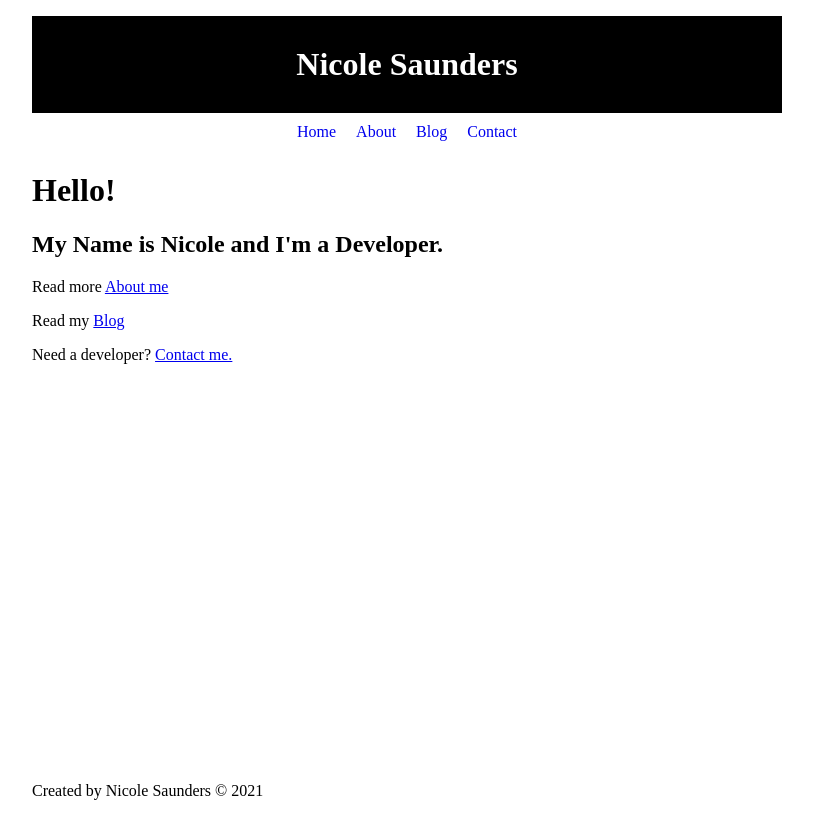
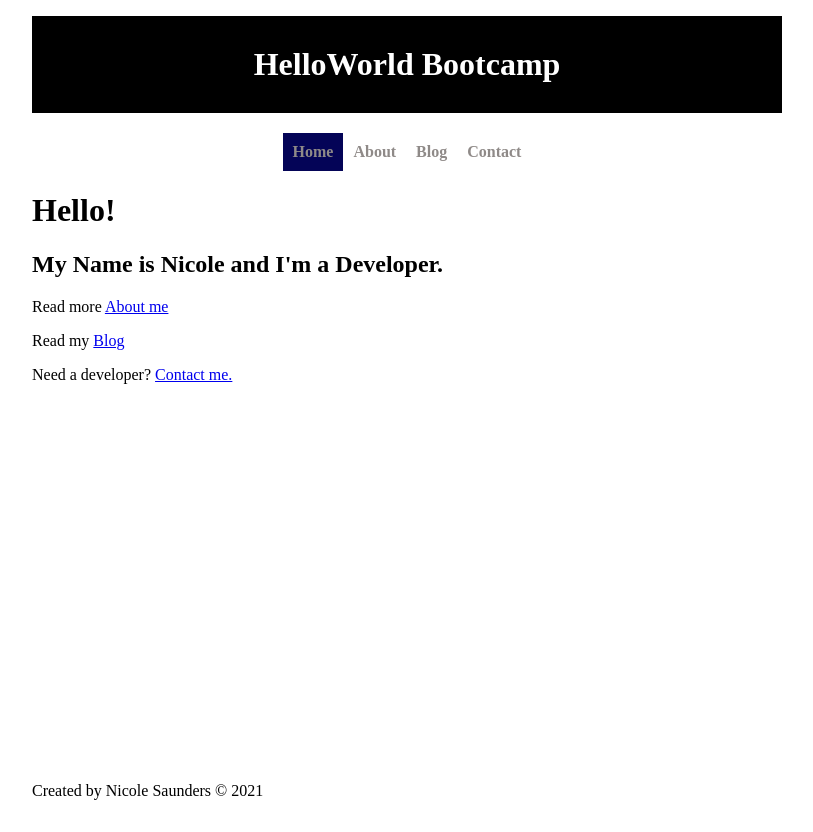
Before and after one commit to nicostar26/gatsby_helloworld, a Gatsby site: page / in a window 1280 px wide. Shown: the whole page, without its empty margins (233-1046 px from the left). Built offline with nearby package versions, Linux system fonts and the light colour scheme; Gatsby itself is replaced by a stand-in of ours.

Commit message:
learned graphql

```diff
--- a/gatsby-config.js
+++ b/gatsby-config.js
@@ -1,12 +1,11 @@
-/**
- * Configure your Gatsby site with this file.
- *
- * See: https://www.gatsbyjs.com/docs/gatsby-config/
- */
+module.exports = {
 
-module.exports = {
-  /* Your site config here */
+  siteMetadata: {
+    title:'HelloWorld Bootcamp',
+    author:'Nicole Saunders',
+  },
+
   plugins: [
-    'gatsby-plugin-sass'
+    'gatsby-plugin-sass',
   ],
 }
--- a/src/components/footer.js
+++ b/src/components/footer.js
@@ -1,9 +1,23 @@
 import React from 'react'
+import { Link, graphql, useStaticQuery } from 'gatsby'
 
 const Footer = () => {
+
+    const data = useStaticQuery(graphql`
+    query{
+        site {
+            siteMetadata{
+          author
+        }
+
+      }
+
+    }
+`)
+
     return(
         <footer>
-            <p>Created by Nicole Saunders © 2021</p>
+            <p>Created by {data.site.siteMetadata.author} © 2021</p>
         </footer>
     )
 }
--- a/src/components/header.js
+++ b/src/components/header.js
@@ -1,22 +1,32 @@
 import React from 'react'
-import { Link } from 'gatsby'
+import { Link, graphql, useStaticQuery } from 'gatsby'
 import "../styles/header.css"
 
 
 const Header = () => {
+const data = useStaticQuery(graphql`
+    query {
+        site {
+            siteMetadata{
+                title
+            }
+        }
+    }
+`)
+
     return(
         <header>
         <div className="headertitle">
-        <h1 className="name">Nicole Saunders</h1>
+        <h1 className="name">{data.site.siteMetadata.title}</h1>
         </div>
         <nav className="nav">
-                <Link className="navlink" to="/">Home</Link>
+                <Link className="navlink" activeClassName="activelink" to="/">Home</Link>
 
-                <Link className="navlink" to="/about">About</Link>
+                <Link className="navlink" activeClassName="activelink" to="/about">About</Link>
 
-                <Link className="navlink" to="/blog">Blog</Link>
+                <Link className="navlink" activeClassName="activelink" to="/blog">Blog</Link>
 
-                <Link className="navlink" to="/contact">Contact</Link>
+                <Link className="navlink" activeClassName="activelink" to="/contact">Contact</Link>
         </nav>
         </header>
     )
--- a/src/styles/header.css
+++ b/src/styles/header.css
@@ -20,9 +20,21 @@ body{
 .nav{
     display: flex;
     justify-content: center;
+    margin-top: 20px;
 }
 
 .navlink{
     text-decoration: none;
     padding: 10px;
+    color: rgb(143, 138, 136);
+    font-weight: bold;
 }
+
+.navlink:hover{
+    color: rgb(65, 64, 62);
+    font-weight: bold;
+}
+
+.activelink{
+    background-color: rgb(4, 4, 87);
+}
```
